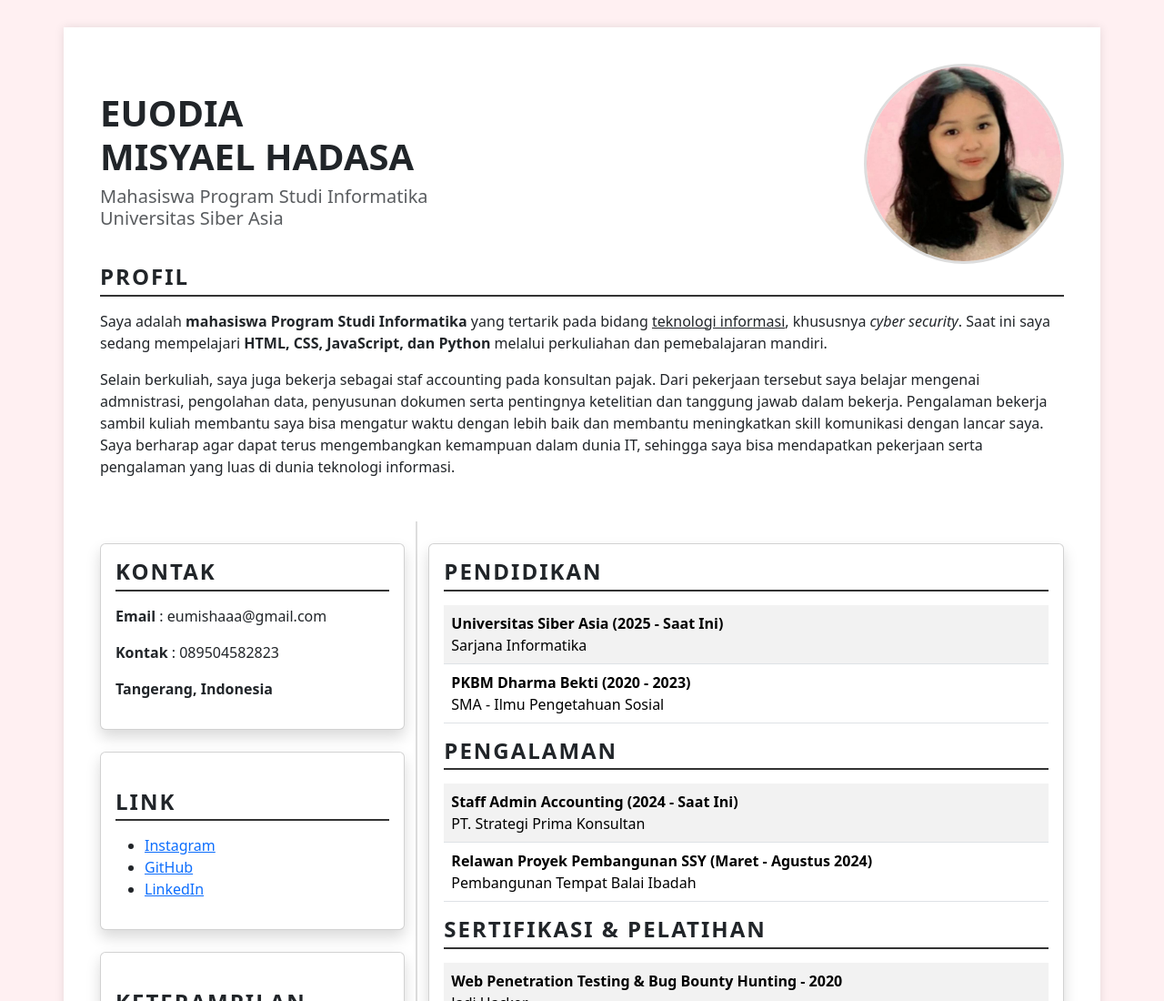
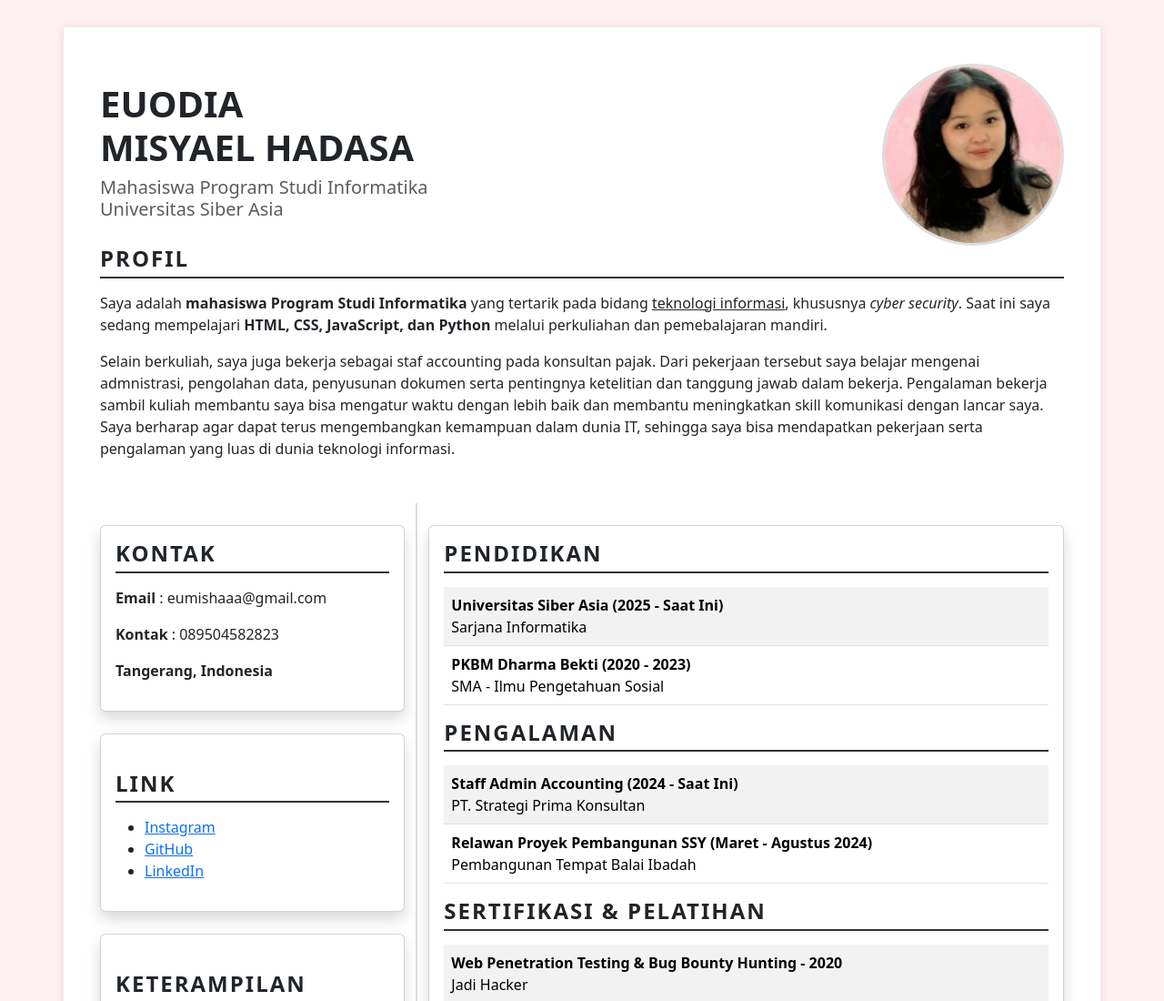
Before and after one commit to eumishaa/Tugas-Euodia-Misyael-Hadasa, a plain HTML site: page index.html in a window 1280 px wide. Shown: the top 1100 px of the page at 91% size. Drawn offline with nearby package versions, Linux system fonts and the light colour scheme.

Commit message:
Update CV

```diff
--- a/index.html
+++ b/index.html
@@ -30,8 +30,9 @@ Nama Mata Kuliah    = Pemrograman Web I
         }
 
         .profile-img {
-            width: 220px;
-            height: 220px;
+            width: 100%;
+            max-width: 200px;
+            aspect-ratio: 1 / 1;
             object-fit: cover;
             border-radius: 50%;
             border: 3px solid #ddd;
```
